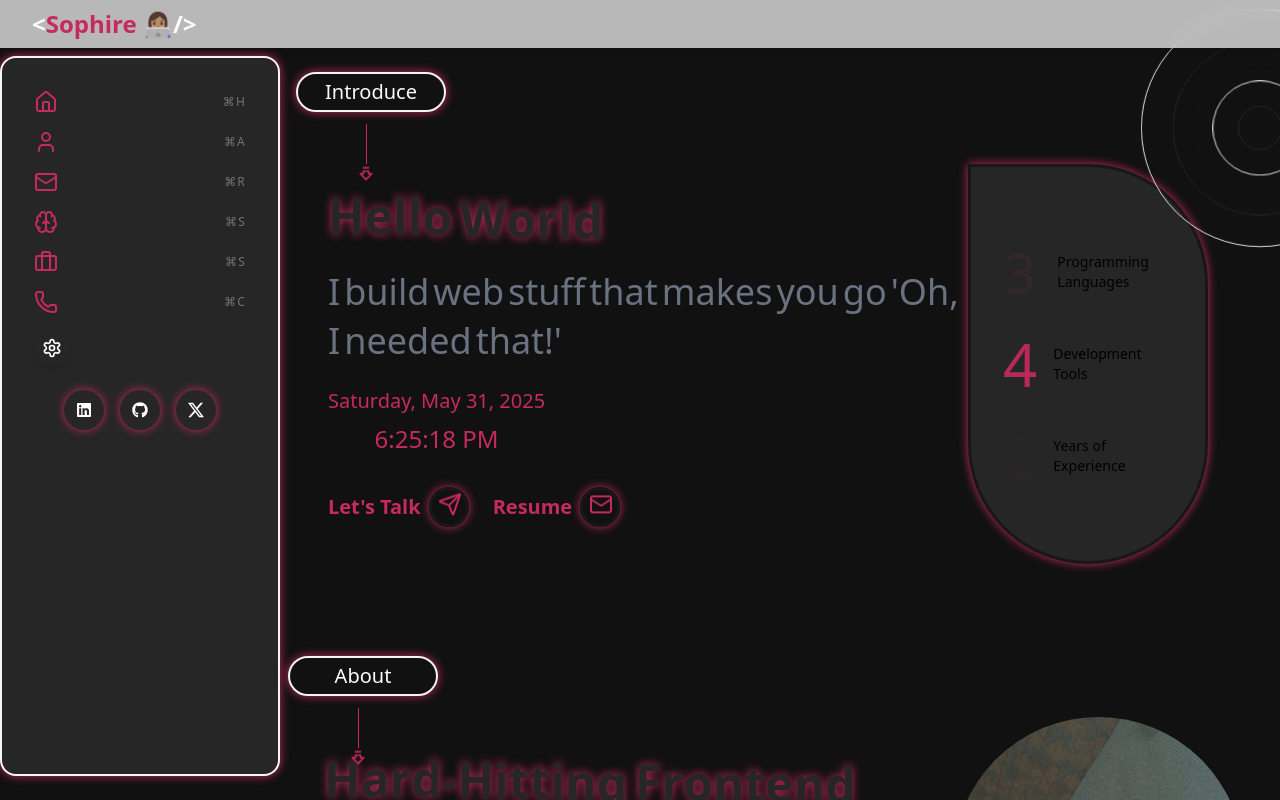
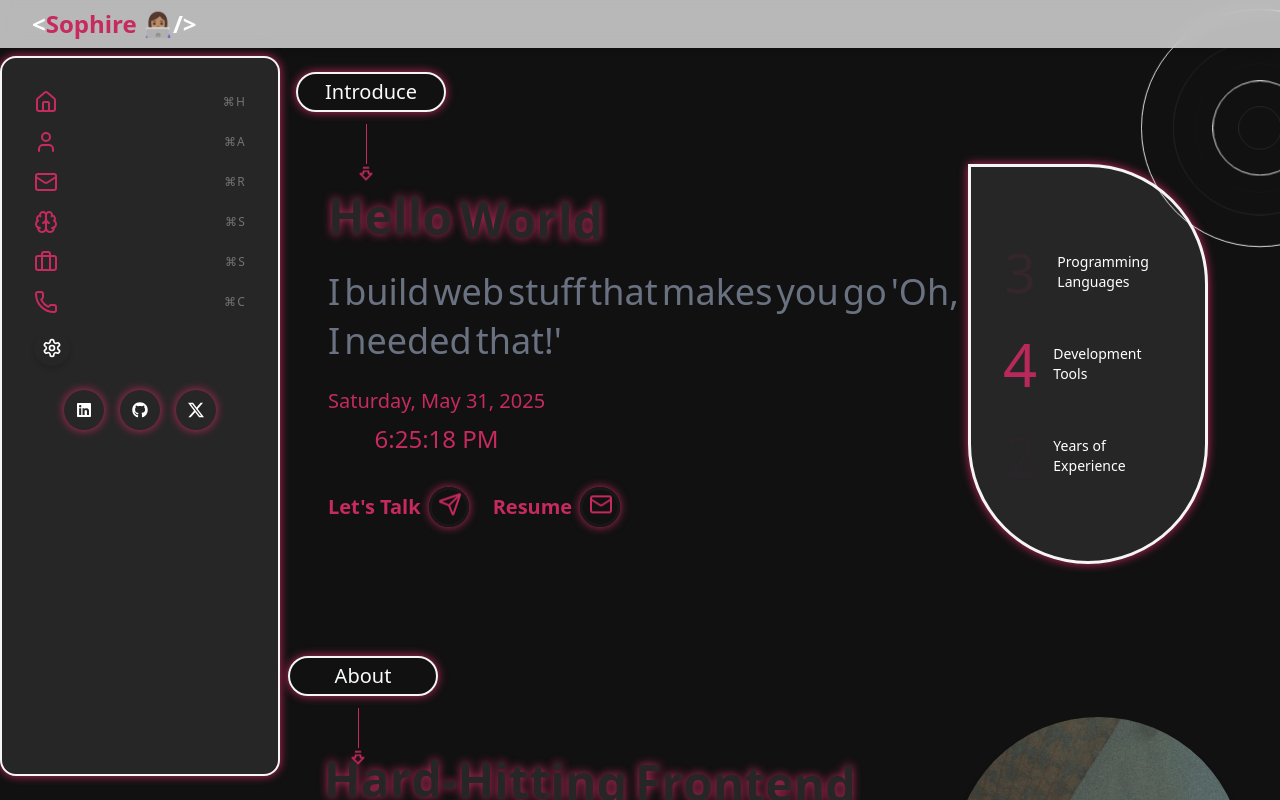
Before and after one commit to SimplySophia/my-portfolio, a Next.js app: page / in a window 1280 px wide. Shown: the top 800 px of the page. Built offline with nearby package versions, Linux system fonts and the light colour scheme.

Commit message:
still in progress

```diff
--- a/src/components/growth/growth.tsx
+++ b/src/components/growth/growth.tsx
@@ -2,19 +2,19 @@
 
 const Growth = () => {
     return (
-        <div className="mt-8 bg-[#262627] border-3 border-primary shadow-[0_0_10px_hsl(var(--color-primary))] w-90 md:w-60 h-30 lg:h-100 rounded-b-full rounded-r-full px-4 lg:px-8 py-2 lg:py-15 flex">
+        <div className="mt-8 bg-[#262627] border-3 border-secondary shadow-[0_0_10px_hsl(var(--color-primary))] w-90 md:w-60 h-30 lg:h-100 rounded-b-full rounded-r-full px-4 lg:px-8 py-2 lg:py-15 flex">
             <div className="flex md:flex-col flex-row justify-center items-center space-y-2 md:space-y-8">
                 <div className="flex items-center justify-center gap-5">
                     <span className="text-4xl md:text-6xl text-primary animate-fade-1">3</span>
-                    <p className="text-xs md:text-sm font-medium animate-fade-in">Programming Languages</p>
+                    <p className="text-xs md:text-sm font-medium animate-fade-in text-white">Programming Languages</p>
                 </div>
                 <div className="flex items-center justify-center gap-4">
                     <span className="text-4xl md:text-6xl text-primary animate-fade-2">4</span>
-                    <p className="text-xs md:text-sm font-medium animate-fade-in">Development Tools</p>
+                    <p className="text-xs md:text-sm font-medium animate-fade-in text-white">Development Tools</p>
                 </div>
                 <div className="flex items-center justify-center gap-4">
                     <span className="text-4xl md:text-6xl text-primary animate-fade-3">2</span>
-                    <p className="text-xs md:text-sm font-medium animate-fade-in">Years of Experience</p>
+                    <p className="text-xs md:text-sm font-medium animate-fade-in text-white">Years of Experience</p>
                 </div>
             </div>
         </div>
```
